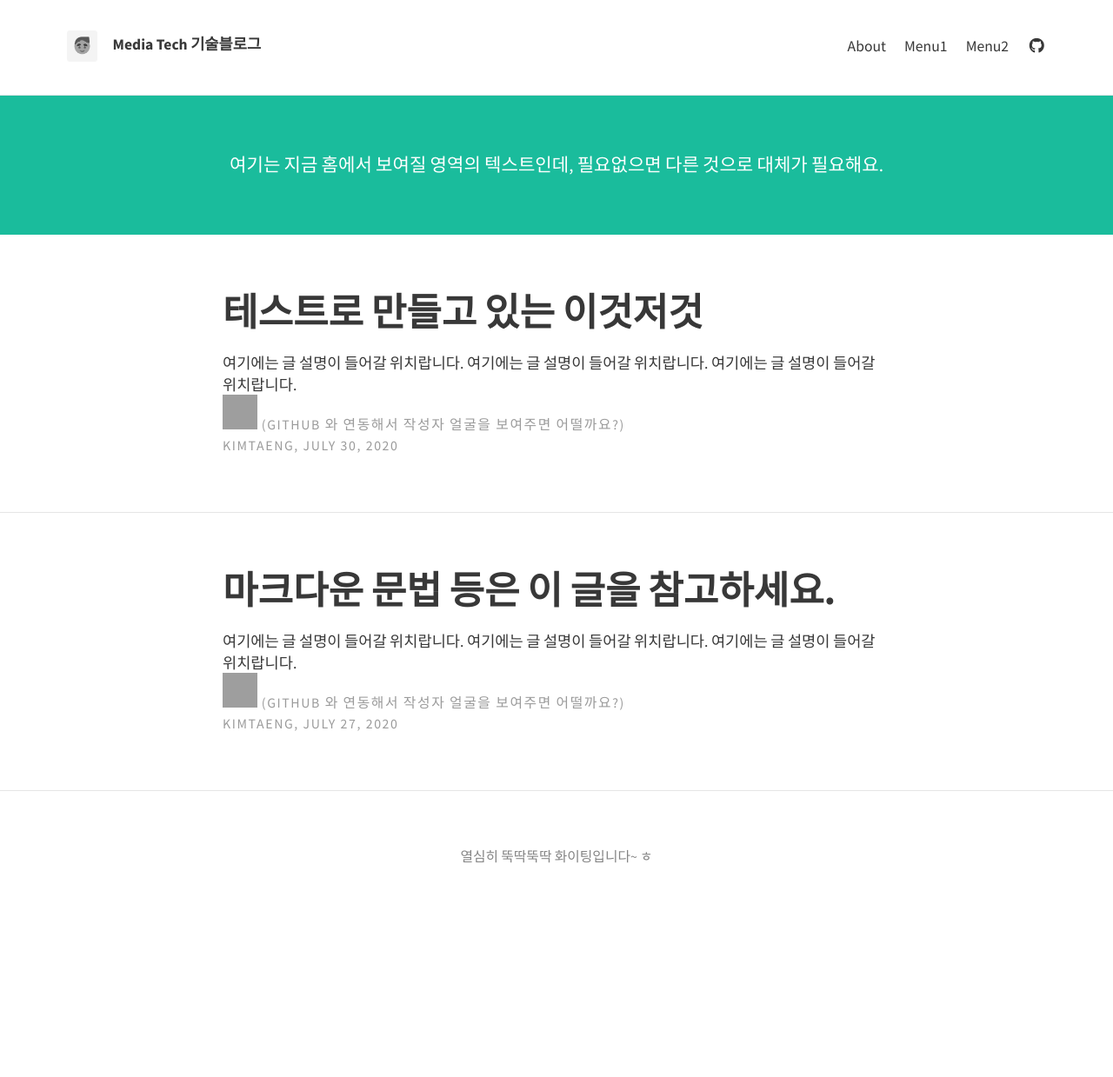
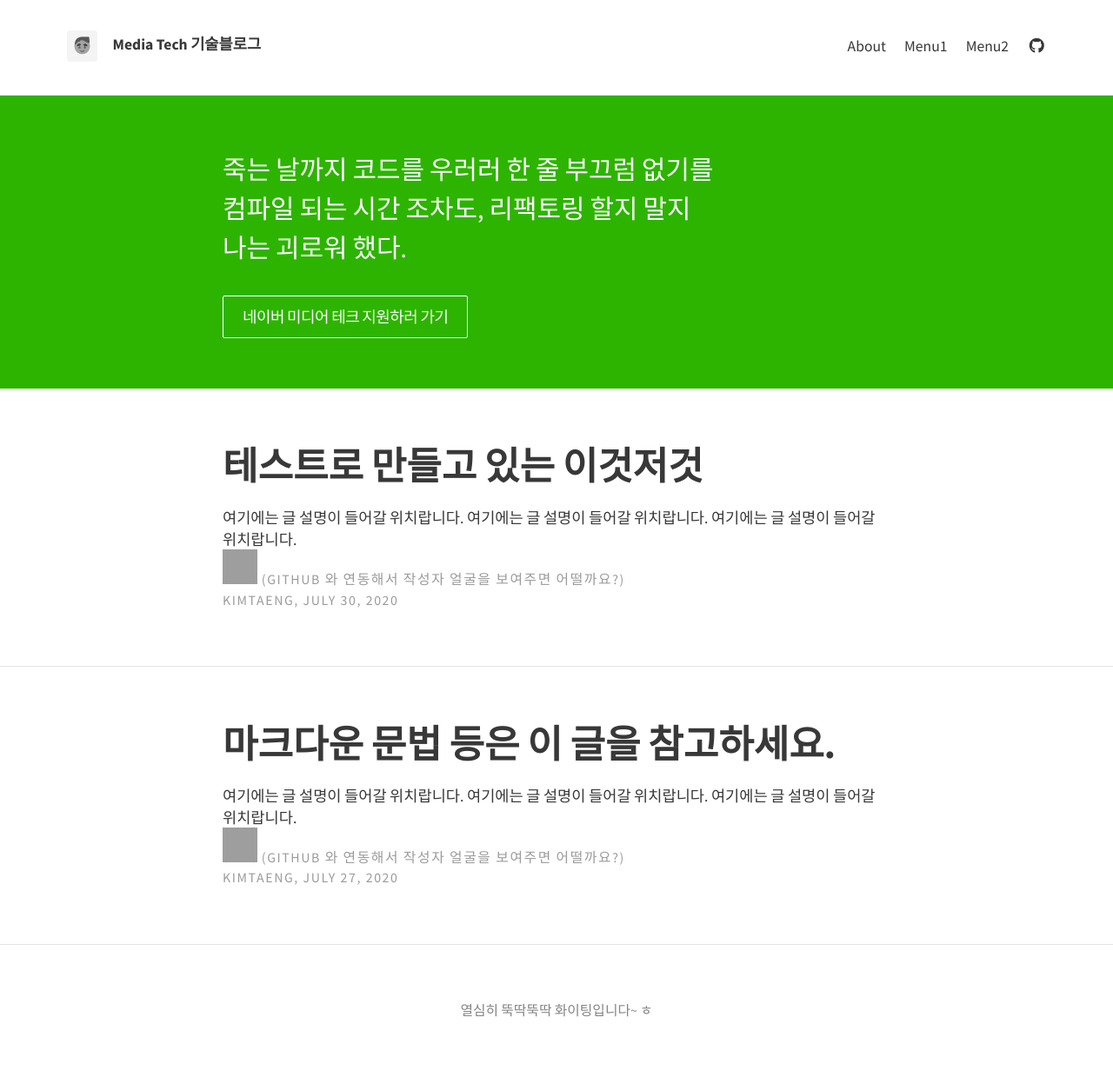
Before and after one commit to naver-media-tech/naver-media-tech.github.io, a Jekyll site: the page built from index.html, in a window 1280 px wide. Shown: the whole page at 87% size. Built offline with Jekyll 4.4.1, drawn with Linux system fonts in a browser that asks for light colours; nearby versions of some CDN libraries; the list of posts is cut into pages by our own code; before the commit the page ends 1061 px from its top, so only the background shows below that; grey boxes are pictures that could not be loaded.

Commit message:
feature : add introduction and recruit link on div.call-out through 코드 헤는 밤

```diff
--- a/_config.yml
+++ b/_config.yml
@@ -11,8 +11,9 @@ meta:
 theme_settings:
   # Header and footer text
   header_text: >
-     <p>여기는 지금 홈에서 보여질 영역의 텍스트인데, 필요없으면 다른 것으로 대체가 필요해요.</p>
-  header_text_feature_image: # 이미지가있다면 여기에다 넣겠죠?
+     <p>죽는 날까지 코드를 우러러 한 줄 부끄럼 없기를<br>컴파일 되는 시간 조차도, 리팩토링 할지 말지<br>나는 괴로워 했다.</p>
+     <p><a href="https://recruit.navercorp.com/naver/job/detail/developer?annoId=20003996&classId=&jobId=&entTypeCd=&searchTxt=&searchSysComCd=" target="_blank">네이버 미디어 테크 지원하러 가기</a></p>
+  header_text_feature_image: #  assets/img/new-banner.png  이미지가있다면 여기에다 넣겠죠?
   footer_text: >
    열심히 뚝딱뚝딱 화이팅입니다~ ㅎ
 
--- a/_sass/base/_variables.scss
+++ b/_sass/base/_variables.scss
@@ -32,6 +32,6 @@ $feature-image-text-color: #fff !default;
 $feature-image-size: cover !default; // options include "cover", "contain", "auto"
 
 // Header description box
-$header-desc-background-color: #1ABC9C !default;
+$header-desc-background-color: #2DB400 !default;
 $header-desc-text-color: #FFF !default;
-$header-desc-link-color: #02453D !default;
+$header-desc-link-color: #FFF !default;
--- a/_sass/layouts/_index.scss
+++ b/_sass/layouts/_index.scss
@@ -5,15 +5,20 @@
   width: 100%;
   background-color:$header-desc-background-color;
   background-size: cover;
-  font-size: 1.2em;
-  text-align: center;
+  font-size: 1.7em;
+  text-align: left;
   color: $header-desc-text-color;
 }
 .call-out p:last-child {
   margin-bottom: 0;
 }
 .call-out a {
-  color: $header-desc-link-color
+  color: $header-desc-link-color;
+  border: 1px solid #FFFFFF;
+  border-radius: 2px;
+  font-size: 0.6em;
+  padding: 12px 22px;
+  letter-spacing: -0.5px;
 }
 // Post listing
 .posts {
```
Also changed, not shown: assets/img/new-banner.png (added).
